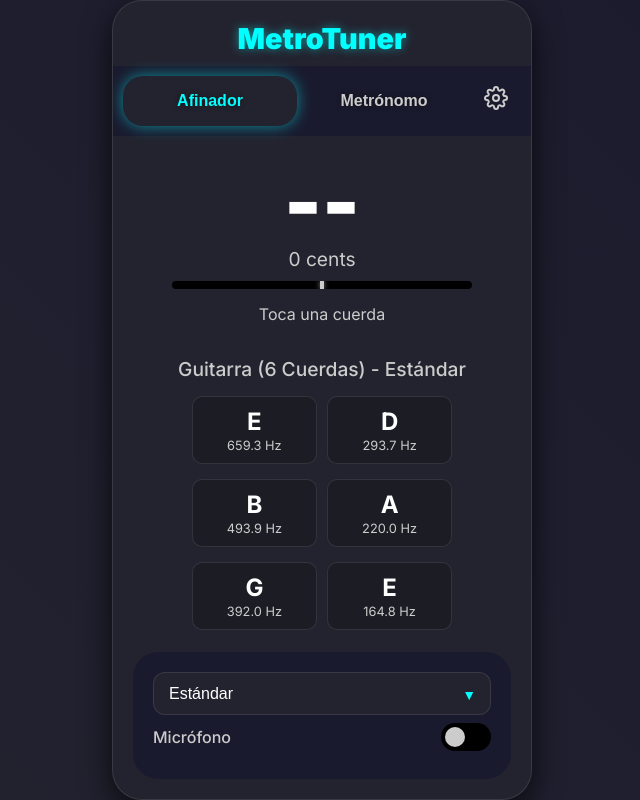
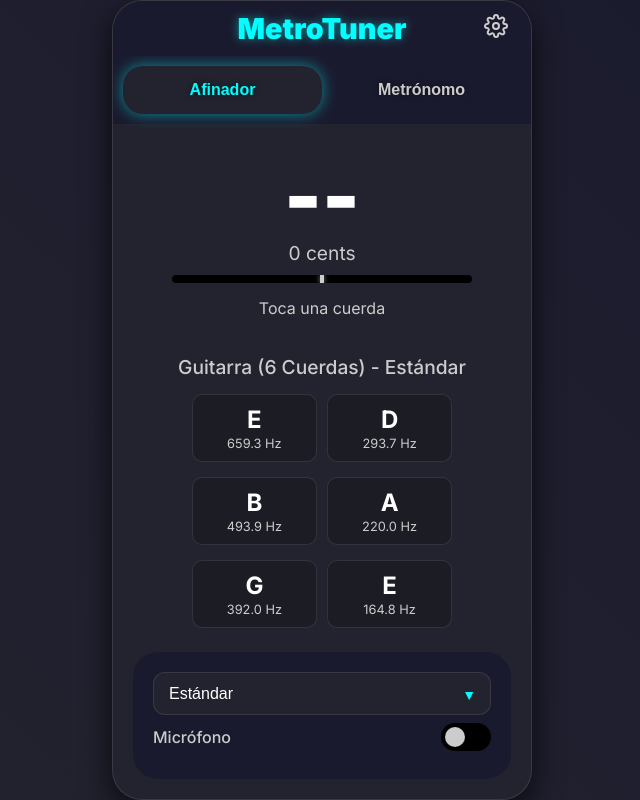
Before and after one commit to Ma77i/metro-tuner, a plain HTML site: page index.html in a window 1280 px wide. Shown: the whole page, without its empty margins (318-958 px from the left). Drawn offline with Linux system fonts and the light colour scheme.

Commit message:
icon setting logo

```diff
--- a/index.html
+++ b/index.html
@@ -11,13 +11,15 @@
 <body>
 
     <div class="app-container">
-        <div class="app-logo">MetroTuner</div>
+        <div class="app-top-bar">
+            <div class="app-logo">MetroTuner</div>
+            <button id="settings-btn" class="nav-btn icon-btn">
+                <svg class="icon" viewBox="0 0 24 24" fill="none" stroke="currentColor" stroke-width="2" stroke-linecap="round" stroke-linejoin="round"><circle cx="12" cy="12" r="3"></circle><path d="M19.4 15a1.65 1.65 0 0 0 .33 1.82l.06.06a2 2 0 0 1 0 2.83 2 2 0 0 1-2.83 0l-.06-.06a1.65 1.65 0 0 0-1.82-.33 1.65 1.65 0 0 0-1 1.51V21a2 2 0 0 1-2 2 2 2 0 0 1-2-2v-.09A1.65 1.65 0 0 0 9 19.4a1.65 1.65 0 0 0-1.82.33l-.06.06a2 2 0 0 1-2.83 0 2 2 0 0 1 0-2.83l.06-.06a1.65 1.65 0 0 0 .33-1.82 1.65 1.65 0 0 0-1.51-1H3a2 2 0 0 1-2-2 2 2 0 0 1 2-2h.09A1.65 1.65 0 0 0 4.6 9a1.65 1.65 0 0 0-.33-1.82l-.06-.06a2 2 0 0 1 0-2.83 2 2 0 0 1 2.83 0l.06.06a1.65 1.65 0 0 0 1.82.33H9a1.65 1.65 0 0 0 1-1.51V3a2 2 0 0 1 2-2 2 2 0 0 1 2 2v.09a1.65 1.65 0 0 0 1 1.51 1.65 1.65 0 0 0 1.82-.33l.06-.06a2 2 0 0 1 2.83 0 2 2 0 0 1 0 2.83l-.06.06a1.65 1.65 0 0 0-.33 1.82V9a1.65 1.65 0 0 0 1.51 1H21a2 2 0 0 1 2 2 2 2 0 0 1-2 2h-.09a1.65 1.65 0 0 0-1.51 1z"></path></svg>
+            </button>
+        </div>
         <header class="app-header">
             <button id="tuner-btn" class="nav-btn active">Afinador</button>
             <button id="metronome-btn" class="nav-btn">Metrónomo</button>
-            <button id="settings-btn" class="nav-btn icon-btn">
-                <svg class="icon" viewBox="0 0 24 24" fill="none" stroke="currentColor" stroke-width="2" stroke-linecap="round" stroke-linejoin="round"><circle cx="12" cy="12" r="3"></circle><path d="M19.4 15a1.65 1.65 0 0 0 .33 1.82l.06.06a2 2 0 0 1 0 2.83 2 2 0 0 1-2.83 0l-.06-.06a1.65 1.65 0 0 0-1.82-.33 1.65 1.65 0 0 0-1 1.51V21a2 2 0 0 1-2 2 2 2 0 0 1-2-2v-.09A1.65 1.65 0 0 0 9 19.4a1.65 1.65 0 0 0-1.82.33l-.06.06a2 2 0 0 1-2.83 0 2 2 0 0 1 0-2.83l.06-.06a1.65 1.65 0 0 0 .33-1.82 1.65 1.65 0 0 0-1.51-1H3a2 2 0 0 1-2-2 2 2 0 0 1 2-2h.09A1.65 1.65 0 0 0 4.6 9a1.65 1.65 0 0 0-.33-1.82l-.06-.06a2 2 0 0 1 0-2.83 2 2 0 0 1 2.83 0l.06.06a1.65 1.65 0 0 0 1.82.33H9a1.65 1.65 0 0 0 1-1.51V3a2 2 0 0 1 2-2 2 2 0 0 1 2 2v.09a1.65 1.65 0 0 0 1 1.51 1.65 1.65 0 0 0 1.82-.33l.06-.06a2 2 0 0 1 2.83 0 2 2 0 0 1 0 2.83l-.06.06a1.65 1.65 0 0 0-.33 1.82V9a1.65 1.65 0 0 0 1.51 1H21a2 2 0 0 1 2 2 2 2 0 0 1-2 2h-.09a1.65 1.65 0 0 0-1.51 1z"></path></svg>
-            </button>
         </header>
 
         <main class="app-main">
--- a/style.css
+++ b/style.css
@@ -54,13 +54,22 @@ body {
     border: 1px solid rgba(255, 255, 255, 0.1);
 }
 
+.app-top-bar {
+    display: flex;
+    justify-content: center; /* Center logo */
+    align-items: center;
+    padding: 10px 20px;
+    background-color: var(--bg-secondary-color);
+    position: relative; /* For absolute positioning of the button */
+}
+
 .app-logo {
     font-size: 1.8rem;
     font-weight: 900;
-    text-align: center;
-    padding: 20px 0 10px 0;
     color: var(--primary-color);
     text-shadow: 0 0 10px var(--glow-color);
+    padding: 0; /* Remove padding */
+    text-align: center;
 }
 
 .app-header {
@@ -91,9 +100,13 @@ body {
 
 .nav-btn.icon-btn {
     flex: 0 1 auto; /* Don't grow, just take space needed */
-    width: 50px;
-    font-size: 1.5rem;
-    padding: 10px;
+    width: 35px; /* Slightly smaller */
+    font-size: 1.4rem; /* Slightly smaller */
+    padding: 8px; /* Slightly smaller */
+    position: absolute; /* Position it relative to the top bar */
+    right: 20px; /* Align to the right */
+    top: 50%;
+    transform: translateY(-50%);
 }
 
 .icon {
```
